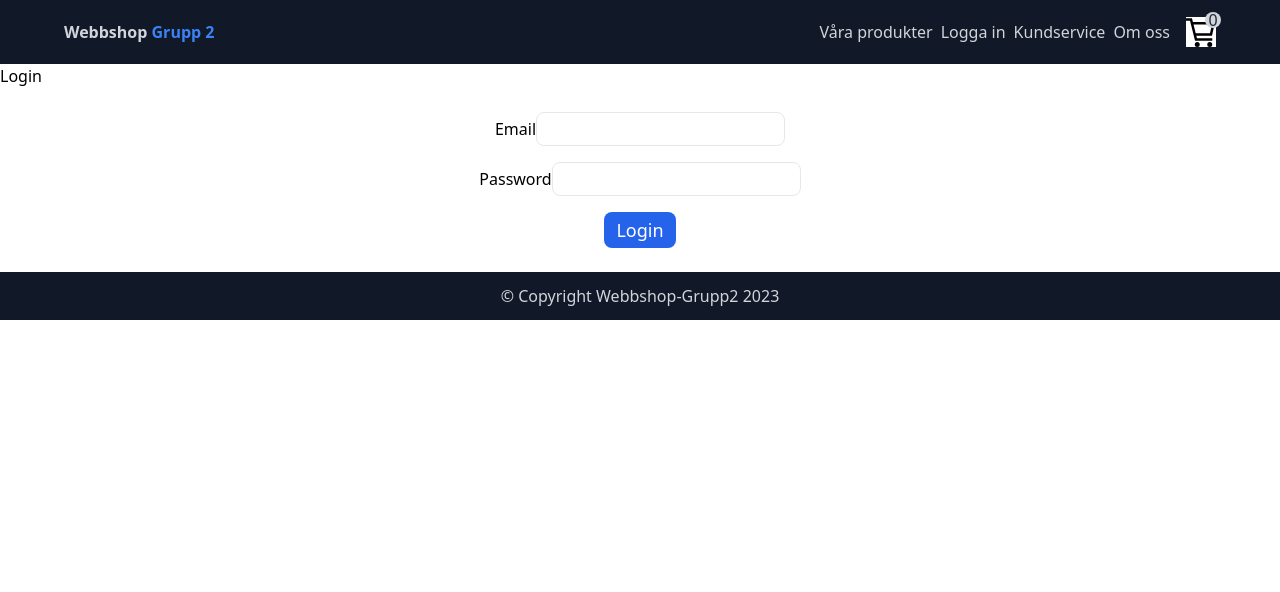
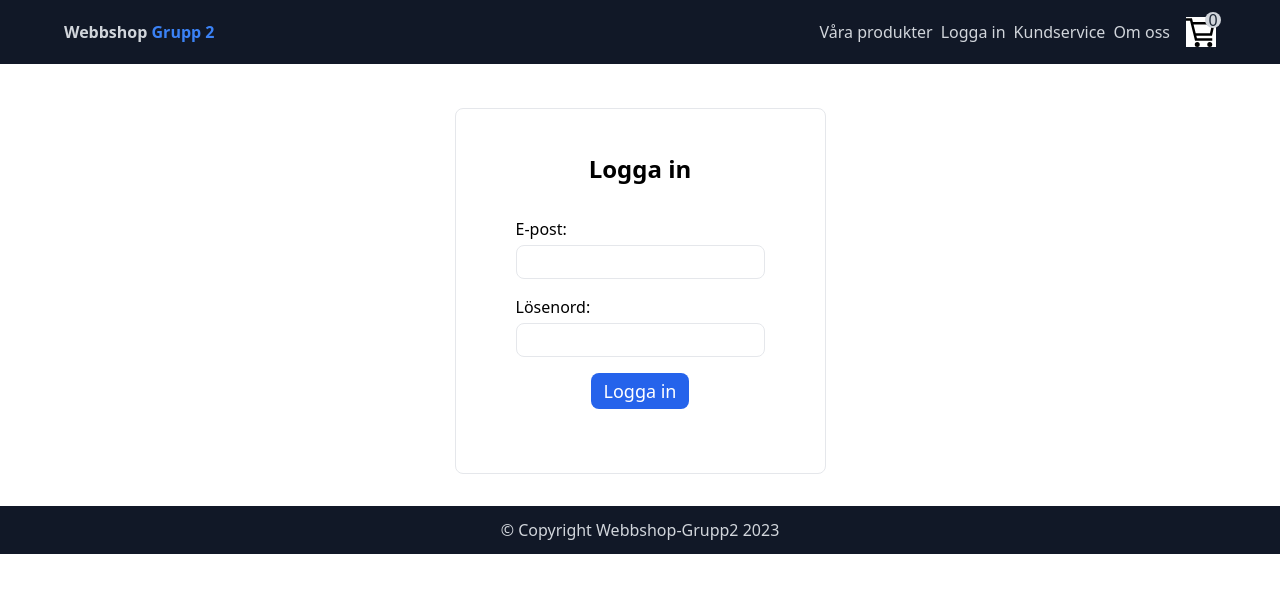
Before and after one commit to alelin4/Store-..., a React (Vite) app in the folder webshop_api_react/client/: page /login in a window 1280 px wide. Shown: the top 592 px of the page. Built offline with nearby package versions, Linux system fonts and the light colour scheme.

Commit message:
Styling login form

```diff
--- a/webshop_api_react/client/src/components/Login/Login.tsx
+++ b/webshop_api_react/client/src/components/Login/Login.tsx
@@ -1,6 +1,6 @@
-import { useReducer, FormEvent, useEffect } from 'react';
-import { useNavigate, useLocation } from 'react-router-dom';
-import Cookies from 'js-cookie';
+import { useReducer, FormEvent, useEffect } from "react";
+import { useNavigate, useLocation } from "react-router-dom";
+import Cookies from "js-cookie";
 
 type State = {
   email: string;
@@ -11,31 +11,31 @@ type State = {
 };
 
 type Action =
-  | { type: 'SET_EMAIL'; payload: string }
-  | { type: 'SET_PASSWORD'; payload: string }
-  | { type: 'SET_LOGGED_IN'; payload: boolean }
-  | { type: 'SET_ERROR'; payload: string }
-  | { type: 'SET_PREVIOUS_PATH'; payload: string | null };
+  | { type: "SET_EMAIL"; payload: string }
+  | { type: "SET_PASSWORD"; payload: string }
+  | { type: "SET_LOGGED_IN"; payload: boolean }
+  | { type: "SET_ERROR"; payload: string }
+  | { type: "SET_PREVIOUS_PATH"; payload: string | null };
 
 const initialState: State = {
-  email: '',
-  password: '',
+  email: "",
+  password: "",
   loggedIn: false,
-  errorMessage: '',
+  errorMessage: "",
   previousPath: null,
 };
 
 const reducer = (state: State, action: Action): State => {
   switch (action.type) {
-    case 'SET_EMAIL':
+    case "SET_EMAIL":
       return { ...state, email: action.payload };
-    case 'SET_PASSWORD':
+    case "SET_PASSWORD":
       return { ...state, password: action.payload };
-    case 'SET_LOGGED_IN':
+    case "SET_LOGGED_IN":
       return { ...state, loggedIn: action.payload };
-    case 'SET_ERROR':
+    case "SET_ERROR":
       return { ...state, errorMessage: action.payload };
-    case 'SET_PREVIOUS_PATH':
+    case "SET_PREVIOUS_PATH":
       return { ...state, previousPath: action.payload };
     default:
       return state;
@@ -44,9 +44,14 @@ const reducer = (state: State, action: Action): State => {
 
 function Logout({ handleLogout }: { handleLogout: () => void }): JSX.Element {
   return (
-    <div className='flex flex-col items-center justify-center gap-4 mt-4 py-2'>
+    <div className="flex flex-col items-center justify-center gap-4 mt-4 py-2">
       <h2>Welcome, you are logged in!</h2>
-      <button onClick={handleLogout} className='bg-red-600 text-white text-lg font-medium rounded-lg py-1 px-3'>Logout</button>
+      <button
+        onClick={handleLogout}
+        className="bg-red-600 text-white text-lg font-medium rounded-lg py-1 px-3"
+      >
+        Logout
+      </button>
     </div>
   );
 }
@@ -61,59 +66,63 @@ const handleSubmit = async (e: FormEvent<HTMLFormElement>): Promise<void> => {
     e.preventDefault();
 
     if (!state.email || !state.password) {
-    dispatch({ type: 'SET_ERROR', payload: 'Please enter both email and password.' });
+      dispatch({
+        type: "SET_ERROR",
+        payload: "Please enter both email and password.",
+      });
       return;
     }
 
     try {
-    const response = await fetch('/api/users/login', {
-      method: 'POST',
+      const response = await fetch("/api/users/login", {
+        method: "POST",
         headers: {
-        'Content-Type': 'application/json',
+          "Content-Type": "application/json",
         },
         body: JSON.stringify({ email: state.email, password: state.password }),
       });
 
       if (!response.ok) {
-      throw new Error('Wrong email or password');
+        throw new Error("Wrong email or password");
       }
 
-    dispatch({ type: 'SET_LOGGED_IN', payload: true });
+      dispatch({ type: "SET_LOGGED_IN", payload: true });
 
       // Store the authentication token or session ID in a cookie
-    Cookies.set('token', 'YOUR_AUTH_TOKEN_OR_SESSION_ID', { expires: 7 }); // Set an expiration date if desired
+      Cookies.set("token", "YOUR_AUTH_TOKEN_OR_SESSION_ID", { expires: 7 }); // Set an expiration date if desired
 
-
-    if (state.previousPath === '/cart') {
+      if (state.previousPath === "/cart") {
         // Redirect to the checkout page if coming from the cart
-      navigate('/checkout');
+        navigate("/checkout");
       } else {
         // Redirect to the homepage by default
-      navigate('/');
+        navigate("/");
       }
     } catch (error) {
-    console.error('Error logging in:', error);
-    dispatch({ type: 'SET_ERROR', payload: 'Wrong email or password. Please try again.' });
+      console.error("Error logging in:", error);
+      dispatch({
+        type: "SET_ERROR",
+        payload: "Wrong email or password. Please try again.",
+      });
     }
   };
 
-
   const handleLogout = (): void => {
     // Remove the authentication token or session ID cookie
-    Cookies.remove('token');
-    dispatch({ type: 'SET_LOGGED_IN', payload: false });
-    navigate('/login');
+    Cookies.remove("token");
+    dispatch({ type: "SET_LOGGED_IN", payload: false });
+    navigate("/login");
   };
 
   useEffect(() => {
-    const token = Cookies.get('token');
+    const token = Cookies.get("token");
 
     if (token) {
-      dispatch({ type: 'SET_LOGGED_IN', payload: true });
+      dispatch({ type: "SET_LOGGED_IN", payload: true });
     }
 
     if (location.state?.from) {
-      dispatch({ type: 'SET_PREVIOUS_PATH', payload: location.state.from });
+      dispatch({ type: "SET_PREVIOUS_PATH", payload: location.state.from });
     }
   }, []);
 
@@ -122,41 +131,59 @@ const handleSubmit = async (e: FormEvent<HTMLFormElement>): Promise<void> => {
   }
 
   return (
-    <div>
-      <h2>Login</h2>
-      <form onSubmit={handleSubmit} className='flex flex-col items-center justify-center gap-4 mt-4 py-2'>
+    <div className=" flex flex-col items-center justify-center gap-4 mt-4 py-2">
+      <div className="m-5 mb-6 p-5 border border-gray-200 rounded-lg">
+        <h2 className="flex flex-col items-center justify-center gap-4 mt-4 py-2 text-2xl font-bold mb-4">
+          Logga in
+        </h2>
+        <form
+          onSubmit={handleSubmit}
+          className="m-5 flex flex-col items-center justify-center gap-4 mt-4 py-2 px-5"
+        >
           {state.errorMessage && <div>{state.errorMessage}</div>}
           <div>
-          <label htmlFor="email">Email</label>
+            <label htmlFor="email" className="block">
+              E-post:
+            </label>
             <input
-            className='border rounded-lg px-2 py-1'
+              className="border rounded-lg px-2 py-1 mt-1 w-full"
               type="email"
               autoComplete="username"
               id="email"
               value={state.email}
-            onChange={(e) => dispatch({ type: 'SET_EMAIL', payload: e.target.value })}
+              onChange={(e) =>
+                dispatch({ type: "SET_EMAIL", payload: e.target.value })
+              }
               required
             />
           </div>
           <div>
-          <label htmlFor="password">Password</label>
+            <label htmlFor="password" className="block">
+              Lösenord:
+            </label>
             <input
-            className='border rounded-lg px-2 py-1'
+              className="border rounded-lg px-2 py-1 mt-1 w-full"
               type="password"
               autoComplete="current-password"
               id="password"
               value={state.password}
-            onChange={(e) => dispatch({ type: 'SET_PASSWORD', payload: e.target.value })}
+              onChange={(e) =>
+                dispatch({ type: "SET_PASSWORD", payload: e.target.value })
+              }
               required
             />
           </div>
           <div>
-          <button type="submit" className='bg-blue-600 text-white text-lg font-medium rounded-lg py-1 px-3'>
-            Login
+            <button
+              type="submit"
+              className="bg-blue-600 text-white text-lg font-medium rounded-lg py-1 px-3"
+            >
+              Logga in
             </button>
           </div>
-        <p className='text-red-500 text-center'>{state.errorMessage}</p>
+          <p className="text-red-500 text-center">{state.errorMessage}</p>
         </form>
+      </div>
     </div>
   );
 }
```
Lines whose indentation alone changed are shown as unchanged.
